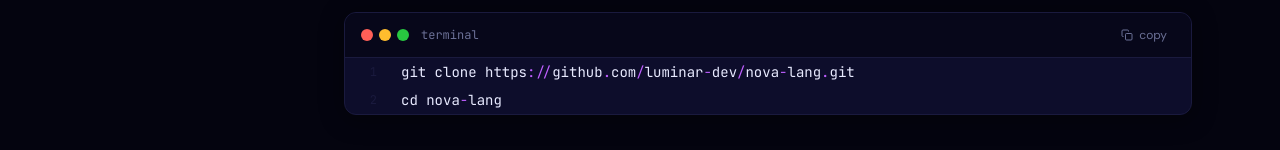
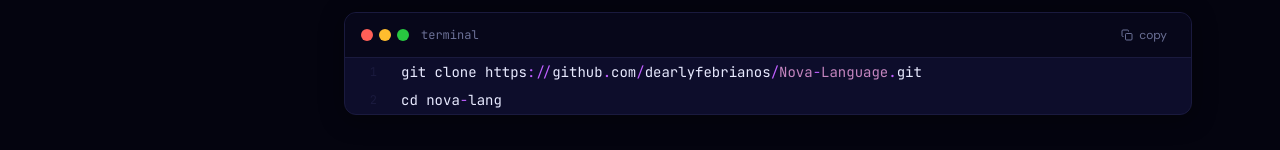
Before and after one commit to luminarydearx/Nova-Language-Documentation-Web, a Next.js app: page /docs/getting-started in a window 1280 px wide. Shown: the part 802-952 px from the top of the page. Built offline with nearby package versions, Linux system fonts and the light colour scheme.

Commit message:
NOVA Programming Language Antariksa Documentation

```diff
--- a/src/app/docs/getting-started/page.tsx
+++ b/src/app/docs/getting-started/page.tsx
@@ -48,7 +48,7 @@
 
       <h3>Step 1 — Clone or download the source</h3>
       <CodeBlock
-        code={`git clone https://github.com/luminar-dev/nova-lang.git\ncd nova-lang`}
+        code={`git clone https://github.com/dearlyfebrianos/Nova-Language.git\ncd nova-lang`}
         language="bash"
         filename="terminal"
       />
--- a/src/app/page.tsx
+++ b/src/app/page.tsx
@@ -114,7 +114,7 @@
                 Read Docs
               </Link>
               <a
-                href="https://github.com/luminar-dev/nova-lang"
+                href="https://github.com/dearlyfebrianos/Nova-Language"
                 target="_blank"
                 rel="noopener"
                 className="px-6 py-3 border border-nova-border text-nova-dim hover:text-nova-white font-mono text-sm rounded-lg transition-all flex items-center gap-2"
--- a/src/components/Footer.tsx
+++ b/src/components/Footer.tsx
@@ -78,11 +78,11 @@
             </h4>
             <ul className="space-y-2">
               {[
-                ["GitHub", "https://github.com/luminar-dev/nova-lang"],
+                ["GitHub", "https://github.com/dearlyfebrianos/Nova-Language"],
                 ["VS Code Extension", "https://marketplace.visualstudio.com"],
                 [
                   "Report a Bug",
-                  "https://github.com/luminar-dev/nova-lang/issues",
+                  "https://github.com/dearlyfebrianos/Nova-Language/issues",
                 ],
                 ["Roadmap", "/docs/about#roadmap"],
               ].map(([label, href]) => (
--- a/src/components/Navbar.tsx
+++ b/src/components/Navbar.tsx
@@ -54,7 +54,7 @@
         <div className="flex items-center gap-3">
           <GoogleTranslate />
           <a
-            href="https://github.com/luminar-dev/nova-lang"
+            href="https://github.com/dearlyfebrianos/Nova-Language"
             target="_blank"
             rel="noopener"
             className="hidden sm:flex items-center gap-1.5 text-sm text-nova-dim hover:text-nova-white transition-colors"
```
Also changed, not shown: 1 other file (tests, documents, lock files or other folders).
